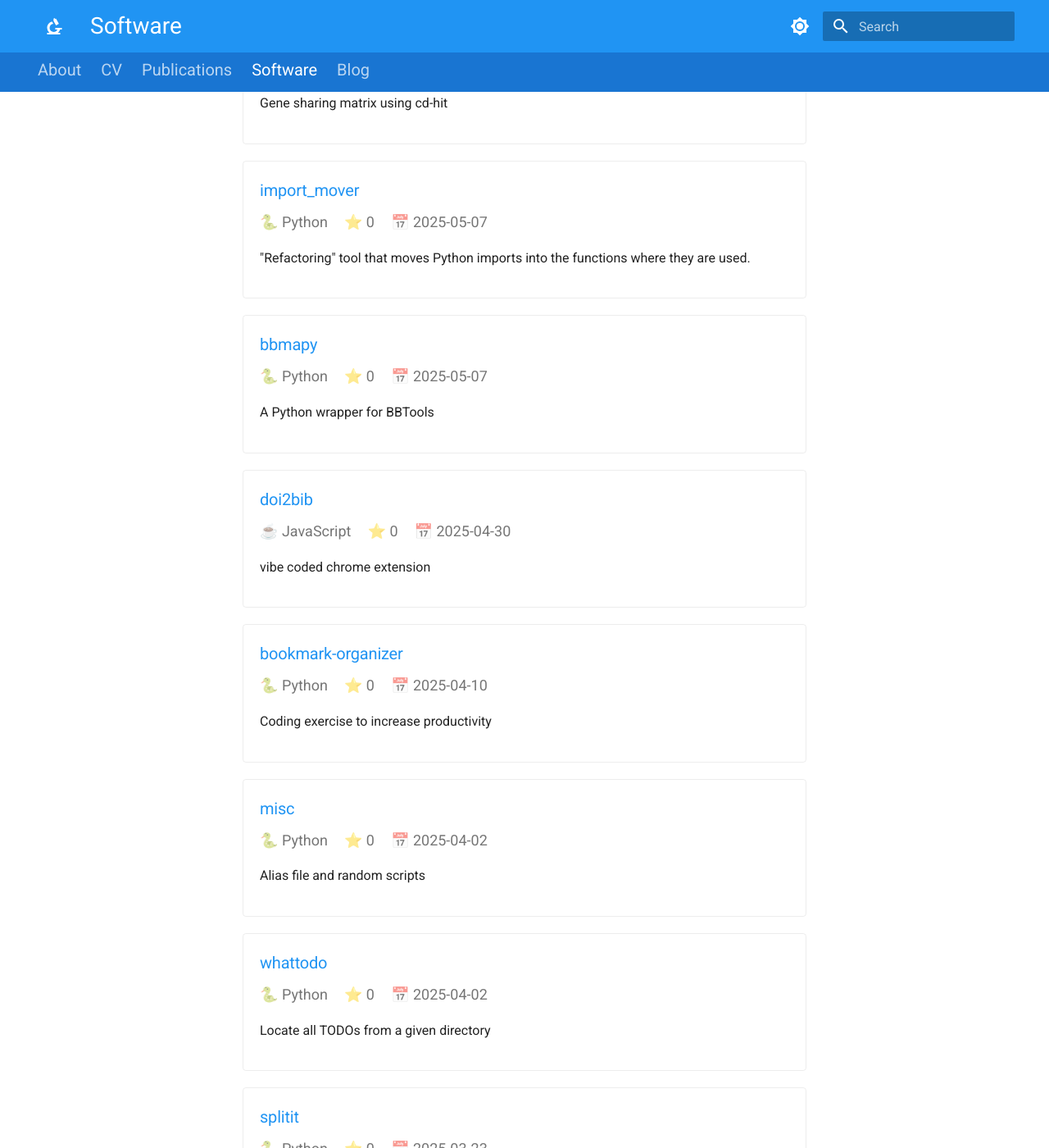
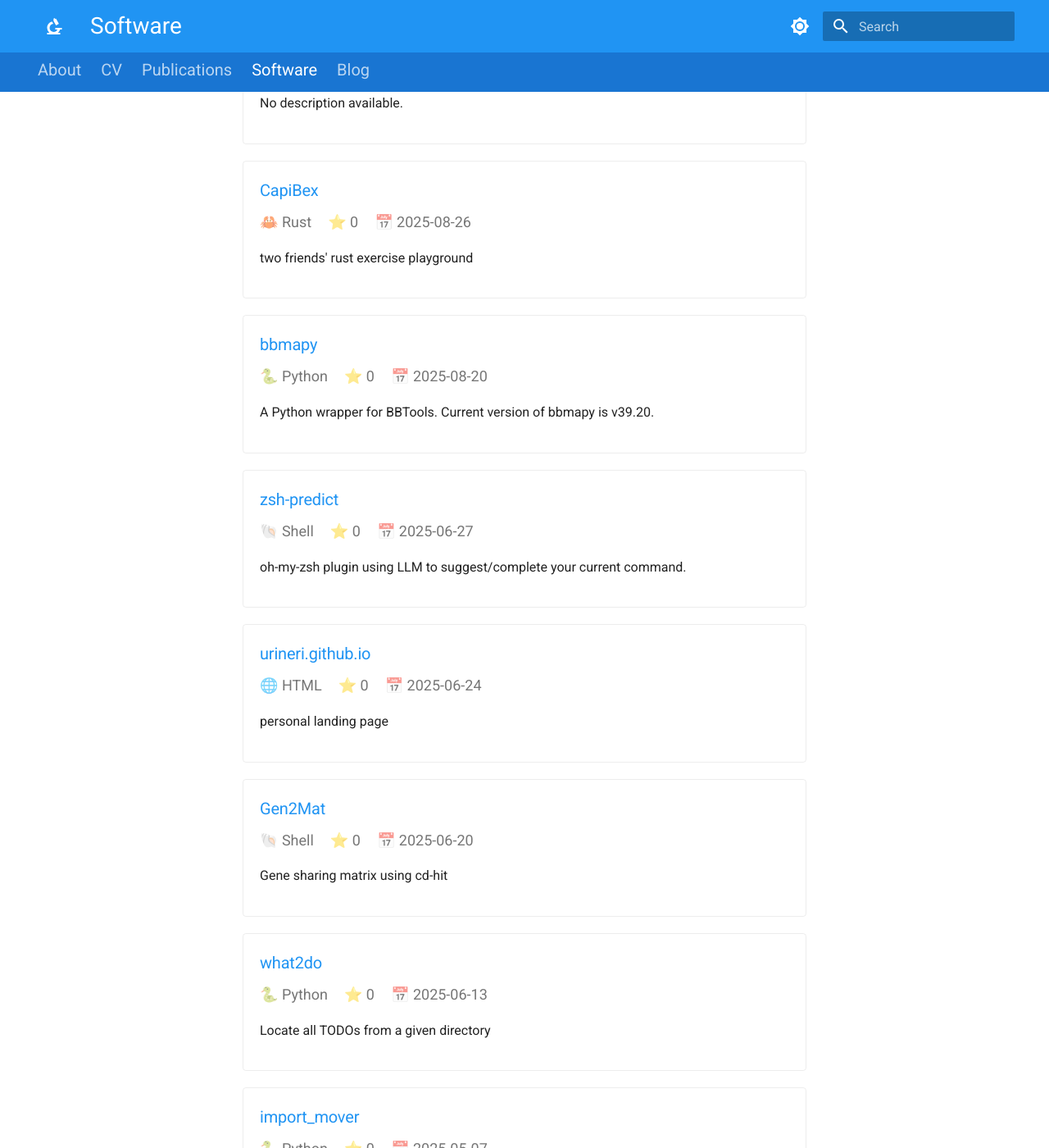
Before and after one commit to UriNeri/urineri.github.io, an MkDocs documentation site: the page built from docs/software.md, in a window 1280 px wide and 1400 px high, scrolled down 249 px. Shown: the whole window at 82% size. Built offline with MkDocs 1.6.1 and Material for MkDocs 9.7.7, drawn with Linux system fonts in a browser that asks for light colours; some of the changed text lies outside the part shown.

```diff
--- a/docs/software.md
+++ b/docs/software.md
@@ -10,14 +10,80 @@
 <div id="repo-container">
 
 
-<div class="repo-card" data-stars="0" data-language="Shell" data-date="2025-05-07T01:55:23Z">
+<div class="repo-card" data-stars="0" data-language="Jupyter Notebook" data-date="2025-11-04T20:54:50Z">
+    <h3><a href="https://github.com/UriNeri/spacer_matching_bench">spacer_matching_bench</a></h3>
+    <div class="repo-meta">
+        <span>📓 Jupyter Notebook</span>
+        <span>⭐ 0</span>
+        <span>📅 2025-11-04</span>
+    </div>
+    <p>No description available.</p>
+</div>
+
+
+<div class="repo-card" data-stars="0" data-language="Rust" data-date="2025-08-26T00:26:51Z">
+    <h3><a href="https://github.com/UriNeri/CapiBex">CapiBex</a></h3>
+    <div class="repo-meta">
+        <span>🦀 Rust</span>
+        <span>⭐ 0</span>
+        <span>📅 2025-08-26</span>
+    </div>
+    <p>two friends' rust exercise playground</p>
+</div>
+
+
+<div class="repo-card" data-stars="0" data-language="Python" data-date="2025-08-20T00:43:55Z">
+    <h3><a href="https://github.com/UriNeri/bbmapy">bbmapy</a></h3>
+    <div class="repo-meta">
+        <span>🐍 Python</span>
+        <span>⭐ 0</span>
+        <span>📅 2025-08-20</span>
+    </div>
+    <p>A Python wrapper for BBTools. Current version of bbmapy is v39.20.</p>
+</div>
+
+
+<div class="repo-card" data-stars="0" data-language="Shell" data-date="2025-06-27T17:35:12Z">
+    <h3><a href="https://github.com/UriNeri/zsh-predict">zsh-predict</a></h3>
+    <div class="repo-meta">
+        <span>🐚 Shell</span>
+        <span>⭐ 0</span>
+        <span>📅 2025-06-27</span>
+    </div>
+    <p>oh-my-zsh plugin using LLM to suggest/complete your current command.</p>
+</div>
+
+
+<div class="repo-card" data-stars="0" data-language="HTML" data-date="2025-06-24T17:48:08Z">
+    <h3><a href="https://github.com/UriNeri/urineri.github.io">urineri.github.io</a></h3>
+    <div class="repo-meta">
+        <span>🌐 HTML</span>
+        <span>⭐ 0</span>
+        <span>📅 2025-06-24</span>
+    </div>
+    <p>personal landing page</p>
+</div>
+
+
+<div class="repo-card" data-stars="0" data-language="Shell" data-date="2025-06-20T22:02:11Z">
     <h3><a href="https://github.com/UriNeri/Gen2Mat">Gen2Mat</a></h3>
     <div class="repo-meta">
         <span>🐚 Shell</span>
         <span>⭐ 0</span>
-        <span>📅 2025-05-07</span>
+        <span>📅 2025-06-20</span>
     </div>
     <p>Gene sharing matrix using cd-hit</p>
+</div>
+
+
+<div class="repo-card" data-stars="0" data-language="Python" data-date="2025-06-13T00:31:58Z">
+    <h3><a href="https://github.com/UriNeri/what2do">what2do</a></h3>
+    <div class="repo-meta">
+        <span>🐍 Python</span>
+        <span>⭐ 0</span>
+        <span>📅 2025-06-13</span>
+    </div>
+    <p>Locate all TODOs from a given directory</p>
 </div>
 
 
@@ -29,17 +95,6 @@
         <span>📅 2025-05-07</span>
     </div>
     <p>"Refactoring" tool that moves Python imports into the functions where they are used.</p>
-</div>
-
-
-<div class="repo-card" data-stars="0" data-language="Python" data-date="2025-05-07T01:53:00Z">
-    <h3><a href="https://github.com/UriNeri/bbmapy">bbmapy</a></h3>
-    <div class="repo-meta">
-        <span>🐍 Python</span>
-        <span>⭐ 0</span>
-        <span>📅 2025-05-07</span>
-    </div>
-    <p>A Python wrapper for BBTools</p>
 </div>
 
 
@@ -65,28 +120,6 @@
 </div>
 
 
-<div class="repo-card" data-stars="0" data-language="Python" data-date="2025-04-02T22:05:25Z">
-    <h3><a href="https://github.com/UriNeri/misc">misc</a></h3>
-    <div class="repo-meta">
-        <span>🐍 Python</span>
-        <span>⭐ 0</span>
-        <span>📅 2025-04-02</span>
-    </div>
-    <p>Alias file and random scripts</p>
-</div>
-
-
-<div class="repo-card" data-stars="0" data-language="Python" data-date="2025-04-02T01:22:38Z">
-    <h3><a href="https://github.com/UriNeri/whattodo">whattodo</a></h3>
-    <div class="repo-meta">
-        <span>🐍 Python</span>
-        <span>⭐ 0</span>
-        <span>📅 2025-04-02</span>
-    </div>
-    <p>Locate all TODOs from a given directory</p>
-</div>
-
-
 <div class="repo-card" data-stars="0" data-language="Python" data-date="2025-03-23T22:06:52Z">
     <h3><a href="https://github.com/UriNeri/splitit">splitit</a></h3>
     <div class="repo-meta">
@@ -105,7 +138,7 @@
         <span>⭐ 0</span>
         <span>📅 2025-01-31</span>
     </div>
-    <p>Quick and dirty alternative to seff (slurm job efficiency)</p>
+    <p>quick and dirty alternative to seff (slurm job efficiency)</p>
 </div>
 
 
@@ -131,25 +164,36 @@
 </div>
 
 
-<div class="repo-card" data-stars="1" data-language="Python" data-date="2025-05-07T00:50:57.670Z">
-    <h3><a href="https://code.jgi.doe.gov/rolypoly/rolypoly">RolyPoly</a></h3>
+<div class="repo-card" data-stars="1" data-language="Jupyter Notebook" data-date="2025-11-09T10:06:35Z">
+    <h3><a href="https://github.com/UriNeri/gff2parquet">gff2parquet</a></h3>
     <div class="repo-meta">
-        <span>🐍 Python </span>
+        <span>📓 Jupyter Notebook</span>
         <span>⭐ 1</span>
-        <span>📅 2025-05-07</span>
+        <span>📅 2025-11-09</span>
+    </div>
+    <p>Utility CLI for handling GFF files (incl. converting to parquet)</p>
+</div>
+
+
+<div class="repo-card" data-stars="1" data-language="Unknown" data-date="2025-10-15T00:43:40.339Z">
+    <h3><a href="https://code.jgi.doe.gov/rolypoly/rolypoly">Main</a></h3>
+    <div class="repo-meta">
+        <span>📦 Unknown</span>
+        <span>⭐ 1</span>
+        <span>📅 2025-10-15</span>
     </div>
     <p>RNA virus analysis toolkit, including a variety of commands and wrappers for external tools (from raw read processing to genome annotation).</p>
 </div>
 
 
-<div class="repo-card" data-stars="1" data-language="Python" data-date="2025-05-06T21:08:11.275Z">
+<div class="repo-card" data-stars="1" data-language="Unknown" data-date="2025-10-02T20:39:00.610Z">
     <h3><a href="https://code.jgi.doe.gov/spacersdb/spacer_matching_bench">Spacer Matching Bench</a></h3>
     <div class="repo-meta">
-        <span>🐍 Python, 🦀 Rust</span>
+        <span>📦 Unknown</span>
         <span>⭐ 1</span>
-        <span>📅 2025-05-06</span>
+        <span>📅 2025-10-02</span>
     </div>
-    <p>A tool to benchmark spacer matching tools.</p>
+    <p>No description available.</p>
 </div>
 
 
@@ -164,17 +208,6 @@
 </div>
 
 
-<div class="repo-card" data-stars="1" data-language="HTML" data-date="2022-10-17T12:53:21Z">
-    <h3><a href="https://github.com/UriNeri/urineri.github.io">urineri.github.io</a></h3>
-    <div class="repo-meta">
-        <span>🌐 HTML</span>
-        <span>⭐ 1</span>
-        <span>📅 2022-10-17</span>
-    </div>
-    <p>My personal website</p>
-</div>
-
-
 <div class="repo-card" data-stars="2" data-language="Jupyter Notebook" data-date="2025-01-21T20:48:40Z">
     <h3><a href="https://github.com/UriNeri/ColabScan">ColabScan</a></h3>
     <div class="repo-meta">
@@ -186,12 +219,12 @@
 </div>
 
 
-<div class="repo-card" data-stars="10" data-language="R" data-date="2025-04-03T17:18:13Z">
+<div class="repo-card" data-stars="11" data-language="R" data-date="2025-08-21T04:35:34Z">
     <h3><a href="https://github.com/UriNeri/RVMT">RVMT</a></h3>
     <div class="repo-meta">
         <span>📊 R</span>
-        <span>⭐ 10</span>
-        <span>📅 2025-04-03</span>
+        <span>⭐ 11</span>
+        <span>📅 2025-08-21</span>
     </div>
     <p>Code, scripts, some logs and general misc. from to the RNA viruses in MetaTranscriptome discovery project.</p>
 </div>
```
Also changed, not shown: docs/cv.md (+10 -10 lines), docs/index.md (+6 -3 lines), docs/publications.md (+35 -30 lines), docs/software.json (+83 -50 lines), site/cv/index.html, site/index.html, site/publications/index.html, site/search/search_index.json, site/sitemap.xml, site/software.json, site/software/index.html, 7 other files.
